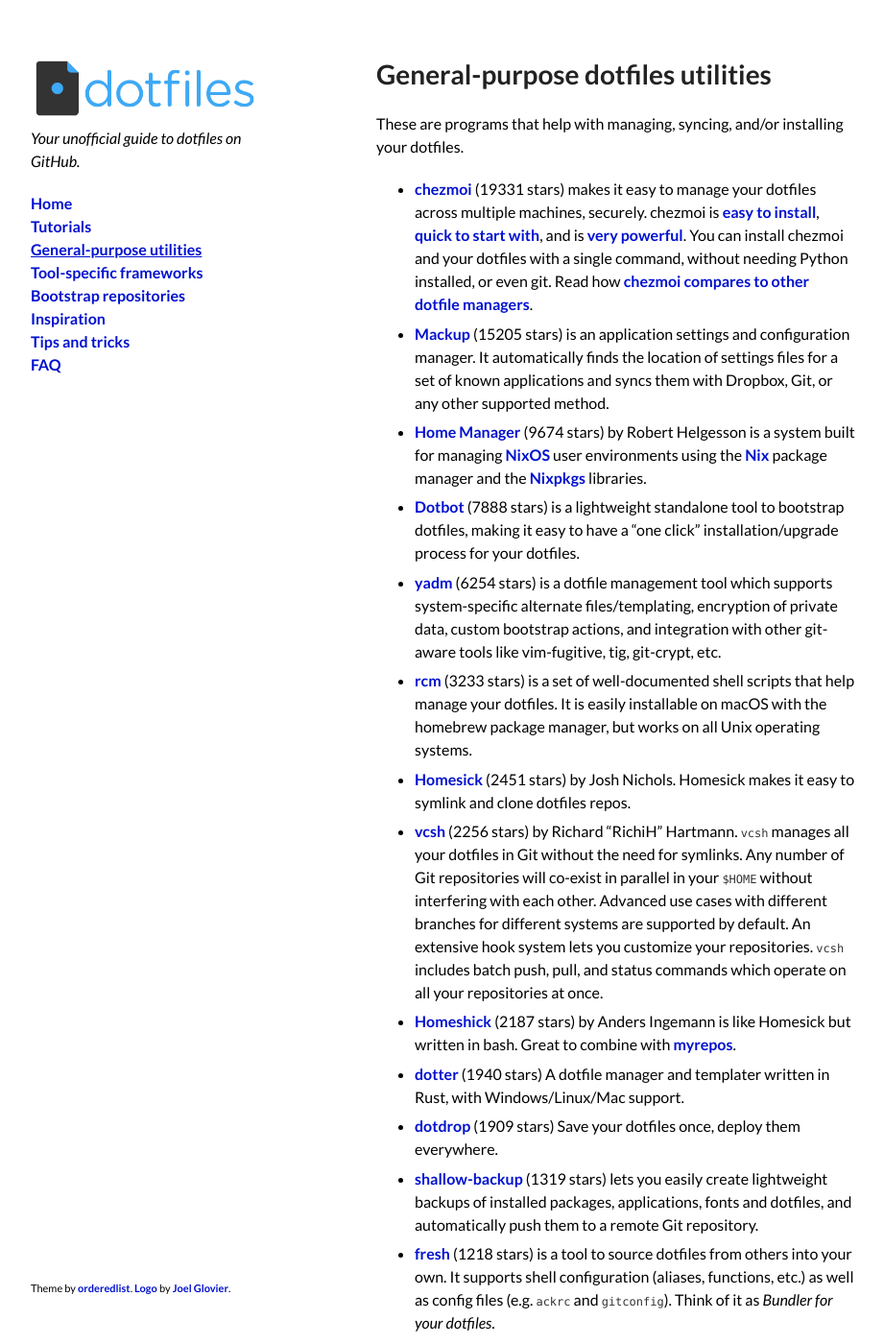
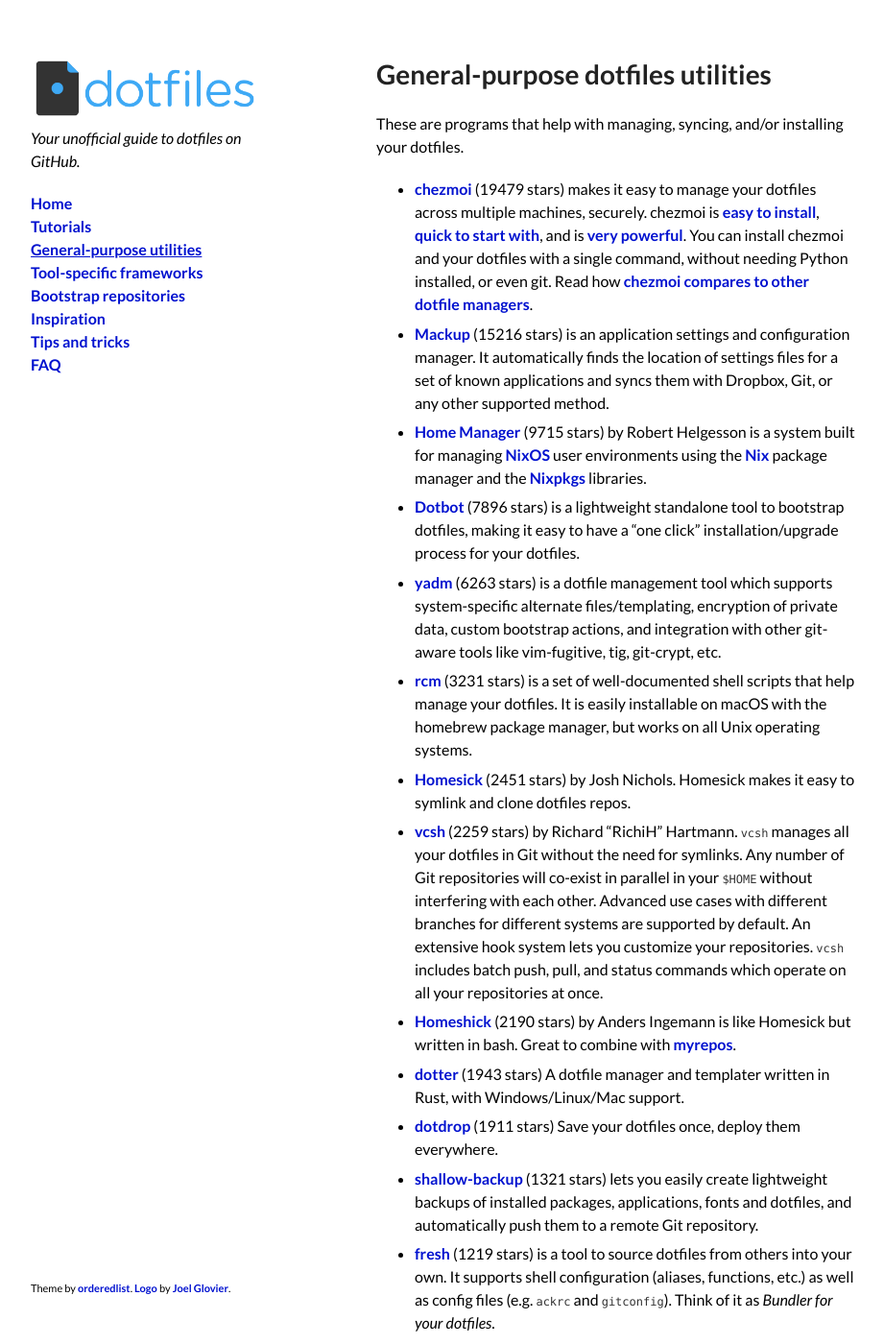
Before and after one commit to dotfiles/dotfiles.github.com, a Jekyll site: the page built from utilities.md, in a window 1280 px wide and 1400 px high. Shown: the whole window at 96% size, without its empty margins (178-1099 px from the left). Built offline with Jekyll 4.4.1, drawn with Linux system fonts in a browser that asks for light colours; comment, search, counter and statistics services are not loaded; some of the changed text lies outside the part shown.

Commit message:
Update star counts

```diff
--- a/_data/utilities.yml
+++ b/_data/utilities.yml
@@ -9,14 +9,14 @@
   notes: is a minimalist dotfile management framework, written 100% in bash.
   stars: 108
   url: https://github.com/bashdot/bashdot
-- forks: 635
+- forks: 636
   name: chezmoi
   notes: makes it easy to manage your dotfiles across multiple machines, securely.
     chezmoi is [easy to install](https://chezmoi.io/install/), [quick to start with](https://chezmoi.io/quick-start/),
     and is [very powerful](https://www.chezmoi.io/user-guide/setup/). You can install
     chezmoi and your dotfiles with a single command, without needing Python installed,
     or even git. Read how [chezmoi compares to other dotfile managers](https://www.chezmoi.io/comparison-table/).
-  stars: 19331
+  stars: 19479
   url: https://github.com/twpayne/chezmoi
   website: https://chezmoi.io
 - forks: 5
@@ -48,12 +48,12 @@
   name: Dotbot
   notes: is a lightweight standalone tool to bootstrap dotfiles, making it easy to
     have a "one click" installation/upgrade process for your dotfiles.
-  stars: 7888
+  stars: 7896
   url: https://github.com/anishathalye/dotbot
-- forks: 108
+- forks: 109
   name: dotdrop
   notes: Save your dotfiles once, deploy them everywhere.
-  stars: 1909
+  stars: 1911
   url: https://github.com/deadc0de6/dotdrop
 - forks: 32
   name: dotfiler
@@ -91,7 +91,7 @@
     for multiple environments. It also supports shell autocompletion.
   stars: 99
   url: https://github.com/clayrisser/dotstow
-- forks: 68
+- forks: 67
   name: Dotsync
   notes: utility for syncing dotfiles between multiple machines from a Git repo or
     push using rsync.
@@ -107,7 +107,7 @@
 - forks: 28
   name: Ellipsis
   notes: is a package manager for dotfiles.
-  stars: 362
+  stars: 363
   url: https://github.com/ellipsis/ellipsis
 - forks: 7
   name: exogenesis
@@ -120,7 +120,7 @@
   notes: is a tool to source dotfiles from others into your own. It supports shell
     configuration (aliases, functions, etc.) as well as config files (e.g. `ackrc`
     and `gitconfig`). Think of it as _Bundler for your dotfiles_.
-  stars: 1218
+  stars: 1219
   url: https://github.com/freshshell/fresh
 - forks: 37
   name: Ghar
@@ -140,12 +140,12 @@
     you. Homely also has a clever Automatic Cleanup feature and good tutorials.
   stars: 45
   url: https://github.com/phodge/homely
-- forks: 2352
+- forks: 2359
   name: Home Manager
   notes: by Robert Helgesson is a system built for managing [NixOS](https://nixos.org)
     user environments using the [Nix](https://nixos.org/nix/) package manager and
     the [Nixpkgs](https://nixos.org/nixpkgs/) libraries.
-  stars: 9674
+  stars: 9715
   url: https://github.com/nix-community/home-manager
 - forks: 23
   name: Homemaker
@@ -158,7 +158,7 @@
   name: Homeshick
   notes: by Anders Ingemann is like Homesick but written in bash. Great to combine
     with [myrepos](https://web.archive.org/web/20200904205236/https://waiting-for-dev.github.io/blog/2014/05/04/distributable-and-organized-dotfiles-with-homeshick-and-mr/).
-  stars: 2187
+  stars: 2190
   url: https://github.com/andsens/homeshick
 - forks: 124
   name: Homesick
@@ -168,27 +168,27 @@
 - name: myrepos
   notes: is a tool to manage all your version control repositories at once.
   url: https://myrepos.branchable.com/
-- forks: 18
+- forks: 19
   name: Pearl
   notes: is a brand new revolutionary package manager that allows to automatically
     activate dotfiles whenever shells or editors start via a smart hook mechanism.
     Dotfiles are treated as packages that coexist together seamlessly and can be fully
     controlled and synced across different systems. There is a wide range of packages
     already available in the [Official Pearl Hub](https://github.com/pearl-hub).
-  stars: 234
+  stars: 235
   url: https://github.com/pearl-core/pearl
-- forks: 138
+- forks: 137
   name: rcm
   notes: is a set of well-documented shell scripts that help manage your dotfiles.
     It is easily installable on macOS with the homebrew package manager, but works
     on all Unix operating systems.
-  stars: 3233
+  stars: 3231
   url: https://github.com/thoughtbot/rcm
 - forks: 265
   name: shallow-backup
   notes: lets you easily create lightweight backups of installed packages, applications,
     fonts and dotfiles, and automatically push them to a remote Git repository.
-  stars: 1319
+  stars: 1321
   url: https://github.com/alichtman/shallow-backup
 - forks: 13
   name: stowsh
@@ -200,7 +200,7 @@
     key differences that are more suitable to the deploy of dotfiles.
   stars: 2
   url: https://gitlab.com/semente/summon
-- forks: 127
+- forks: 128
   name: vcsh
   notes: by Richard "RichiH" Hartmann. `vcsh` manages all your dotfiles in Git without
     the need for symlinks. Any number of Git repositories will co-exist in parallel
@@ -208,14 +208,14 @@
     branches for different systems are supported by default. An extensive hook system
     lets you customize your repositories. `vcsh` includes batch push, pull, and status
     commands which operate on all your repositories at once.
-  stars: 2256
+  stars: 2259
   url: https://github.com/RichiH/vcsh
-- forks: 192
+- forks: 193
   name: yadm
   notes: is a dotfile management tool which supports system-specific alternate files/templating,
     encryption of private data, custom bootstrap actions, and integration with other
     git-aware tools like vim-fugitive, tig, git-crypt, etc.
-  stars: 6254
+  stars: 6263
   url: https://github.com/TheLocehiliosan/yadm
   website: https://yadm.io/
 - forks: 9
@@ -235,9 +235,9 @@
 - forks: 71
   name: dotter
   notes: A dotfile manager and templater written in Rust, with Windows/Linux/Mac support.
-  stars: 1940
+  stars: 1943
   url: https://github.com/SuperCuber/dotter
-- forks: 61
+- forks: 60
   name: dotfiles
   notes: Dotfile management made easy. Written in Python (available on PyPI) by Jon
     Bernard.
@@ -246,7 +246,7 @@
 - forks: 57
   name: comtrya
   notes: configuration Management for Localhost / dotfiles.
-  stars: 607
+  stars: 608
   url: https://github.com/comtrya/comtrya
   website: https://comtrya.dev/
 - forks: 8
@@ -267,12 +267,12 @@
     the job (rsync, git, Dropbox, Tresorit, ...)
   stars: 7
   url: https://github.com/loicrouchon/symly
-- forks: 945
+- forks: 947
   name: Mackup
   notes: is an application settings and configuration manager. It automatically finds
     the location of settings files for a set of known applications and syncs them
     with Dropbox, Git, or any other supported method.
-  stars: 15205
+  stars: 15216
   url: https://github.com/lra/mackup
 - forks: 0
   name: hideDot
```
Also changed, not shown: _data/bootstrap.yml (+4 -4 lines), _data/frameworks.yml (+50 -50 lines), _data/inspiration.yml (+24 -24 lines).
